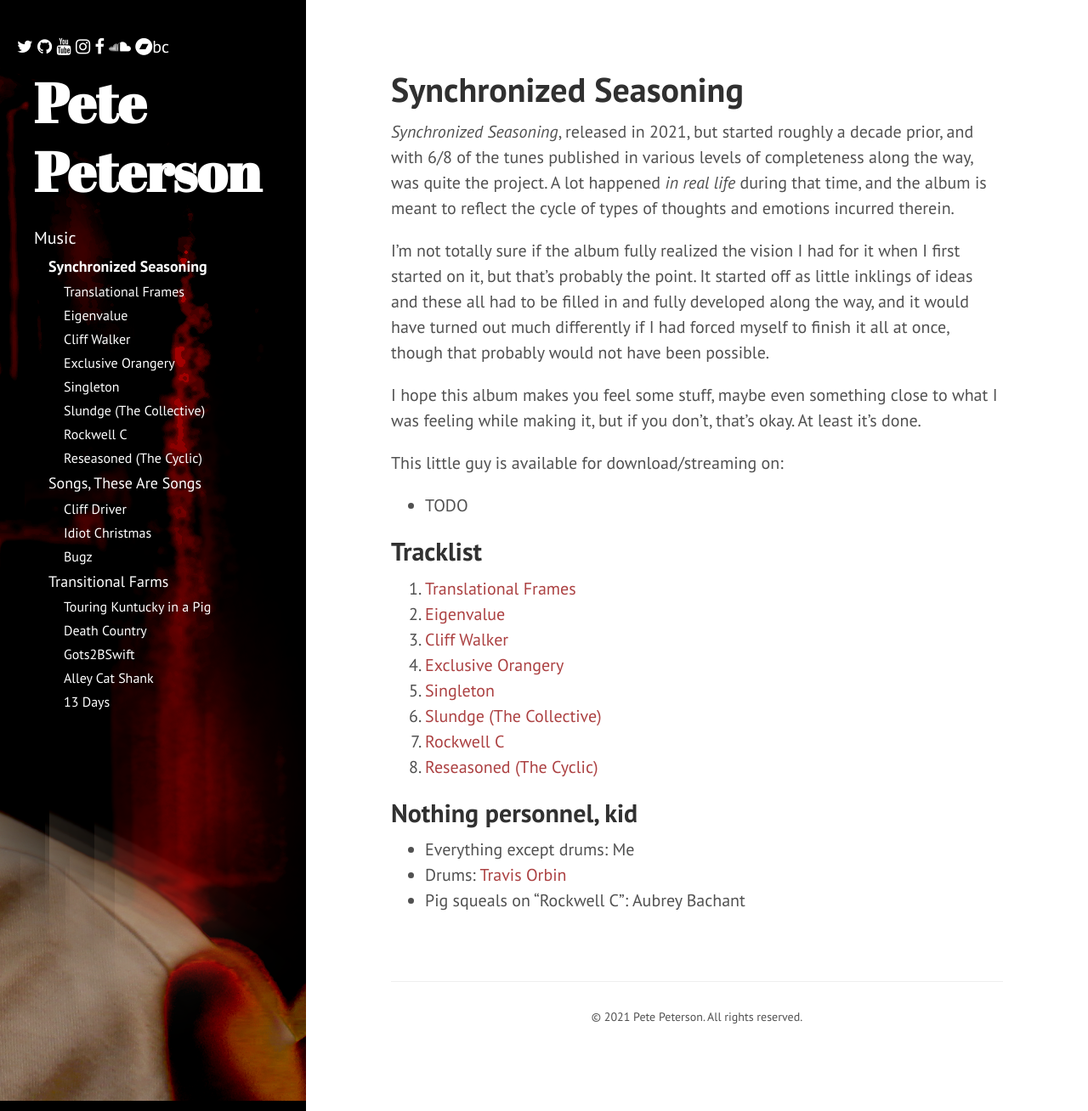
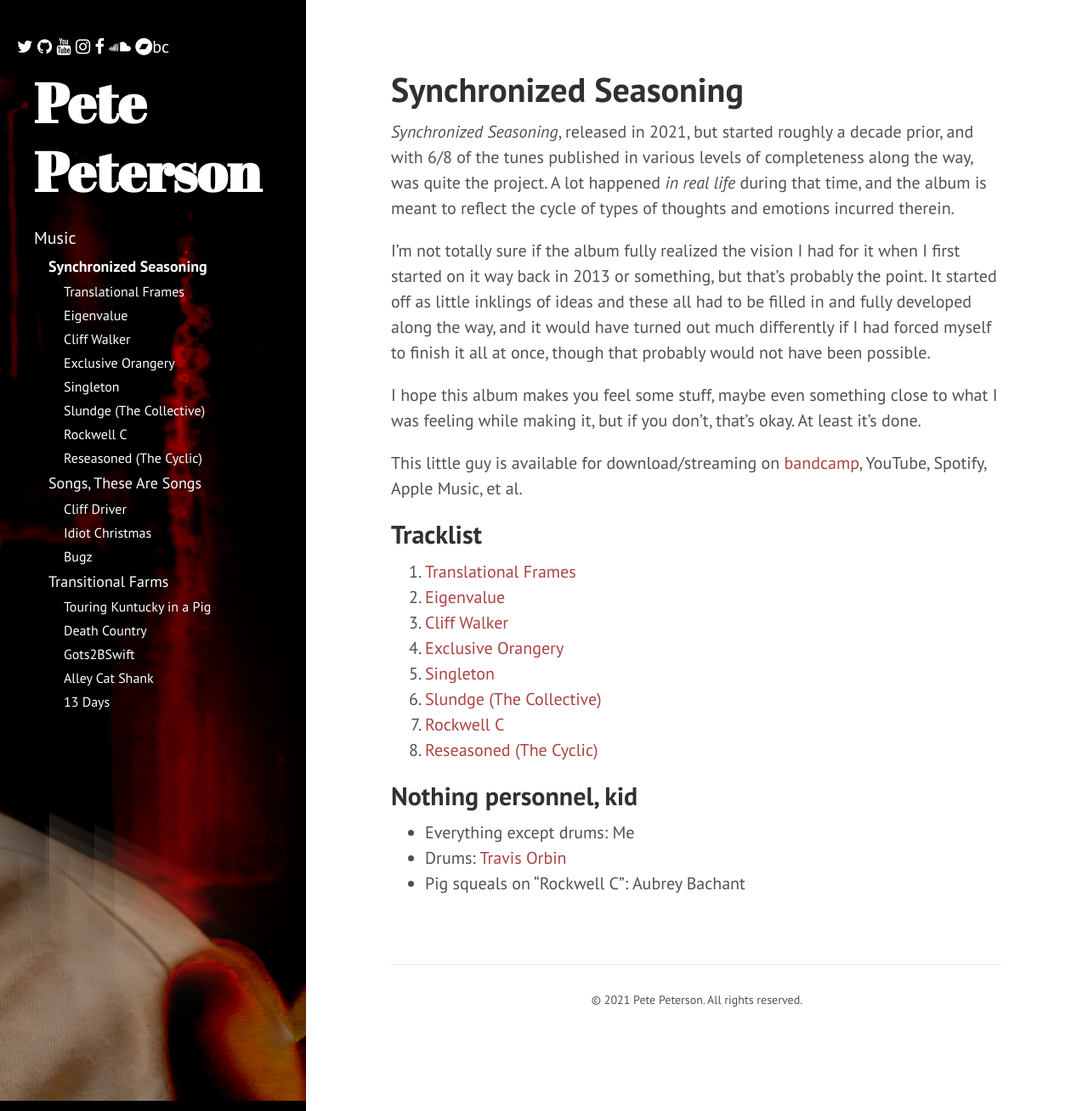
Before and after one commit to petepm/petepm.github.io, a Jekyll site: the page built from music/synchronized-seasoning/index.md, in a window 1280 px wide and 1308 px high. Shown: the whole window at 85% size. Built offline with Jekyll 4.4.1, drawn with Linux system fonts in a browser that asks for light colours; nearby versions of some CDN libraries.

Commit message:
Add writing

```diff
--- a/music/synchronized-seasoning/index.md
+++ b/music/synchronized-seasoning/index.md
@@ -13,7 +13,7 @@ reflect the cycle of types of thoughts and
 emotions incurred therein.
 
 I'm not totally sure if the album fully realized the vision I had for it when I
-first started on it, but that's probably the point.
+first started on it way back in 2013 or something, but that's probably the point.
 It started off as little inklings of ideas and these all had to be filled in
 and fully developed along the way, and it
 would have turned out much differently if I had forced myself to finish it all
@@ -23,8 +23,9 @@ I hope this album makes you feel some stuff, maybe even something close to
 what I was feeling while making it, but if you don't, that's okay.
 At least it's done.
 
-This little guy is available for download/streaming on:
-* TODO
+This little guy is available for download/streaming on
+[bandcamp](https://petepeterson.bandcamp.com/album/synchronized-seasoning),
+YouTube, Spotify, Apple Music, et al.
 
 
 ## Tracklist
```
Also changed, not shown: _posts/2021-06-03-synchronized-seasoning.md (+2 -2 lines), music/synchronized-seasoning/reseasoned.md (+1 -1 lines), music/synchronized-seasoning/rockwell.md (+2 -2 lines).
